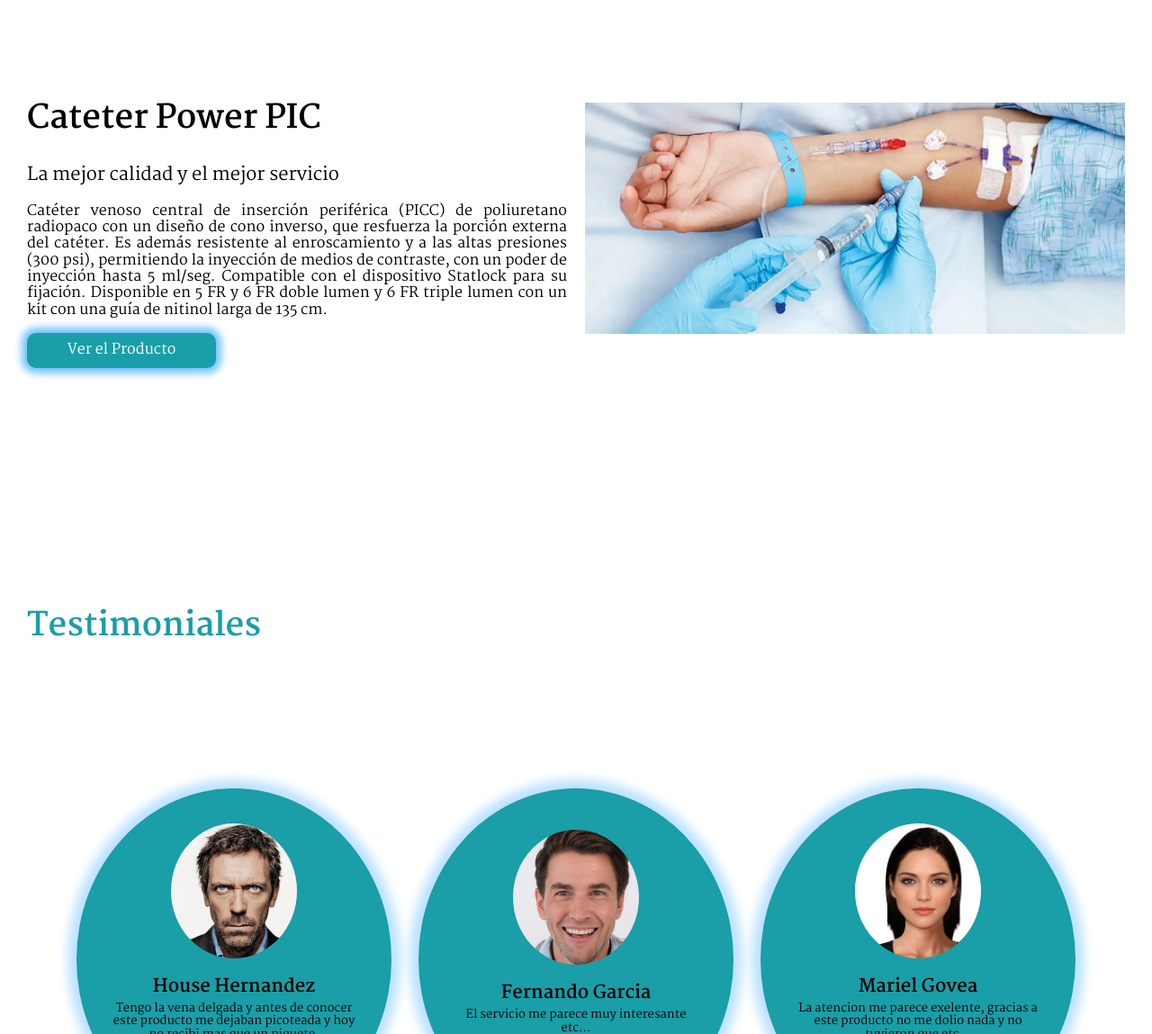
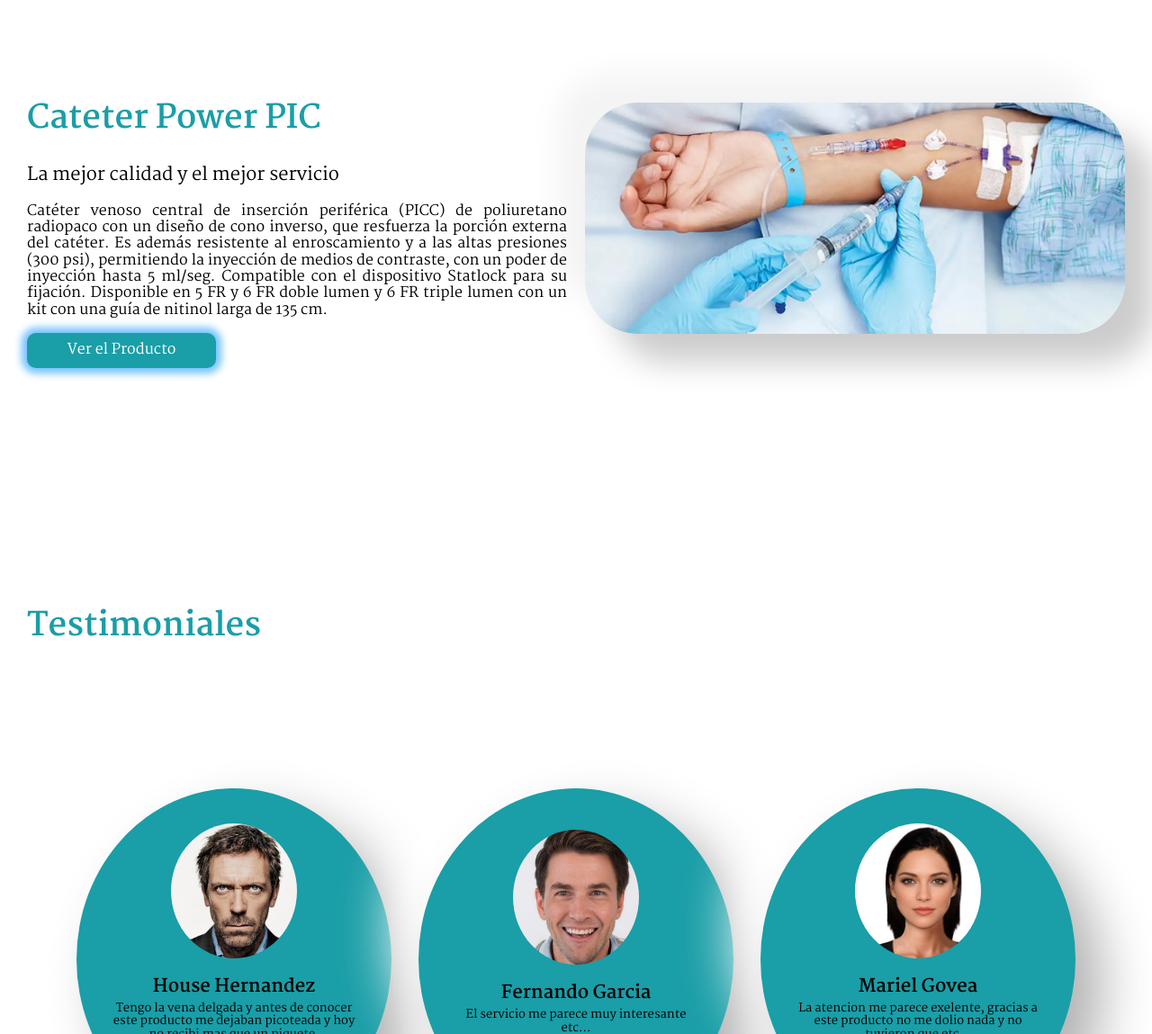
Before and after one commit to JazielIsai/servicio-catetes, a website: page index.html in a window 1280 px wide. Shown: the part 1870-3019 px from the top of the page at 90% size. Drawn offline with Linux system fonts and the light colour scheme; a web font is replaced by a local one.

Commit message:
update css

```diff
--- a/src/scss/layout/_servicioProducto.scss
+++ b/src/scss/layout/_servicioProducto.scss
@@ -19,12 +19,19 @@
         grid-column: 2 / 3;
         img{
             max-width: 100%;
+            border-radius: 59px;
+            box-shadow:  32px 32px 35px #cccccc,
+            -32px -32px 35px #f4f4f4;
         }
     }
 
     .producto-info {
         grid-row: 1 / 2;
         grid-column: 1 / 2;
+
+        h2 {
+            color: v.$verdoso;
+        }
 
         p {
             text-align: justify;
--- a/src/scss/layout/_testimoniales.scss
+++ b/src/scss/layout/_testimoniales.scss
@@ -44,13 +44,14 @@
             flex-direction: column;
             justify-content: center;
             align-items: center;
-            box-shadow: 0px 0px 12px 10px rgb(188, 226, 255);
-
+                box-shadow:  30px 30px 60px #b1b1b1,
+                            -30px -30px 60px #ffffff;
 
             .testimonial-card-img-1, .testimonial-card-img-2, .testimonial-card-img-3 {
                 width: 40%;
                 height: 150px;
                 border-radius:50%;
+
             }
 
             .testimonial-card-img-1 {
--- a/src/scss/layout/_video.scss
+++ b/src/scss/layout/_video.scss
@@ -12,7 +12,7 @@
         width: 100%;
         height: 100%;
         max-width: 80%;
-        border-radius: 25px;
+        border-radius: 50px;
         filter: drop-shadow(16px 16px 16px v.$negro);
     }
 }
```
Also changed, not shown: build/css/app.css.
